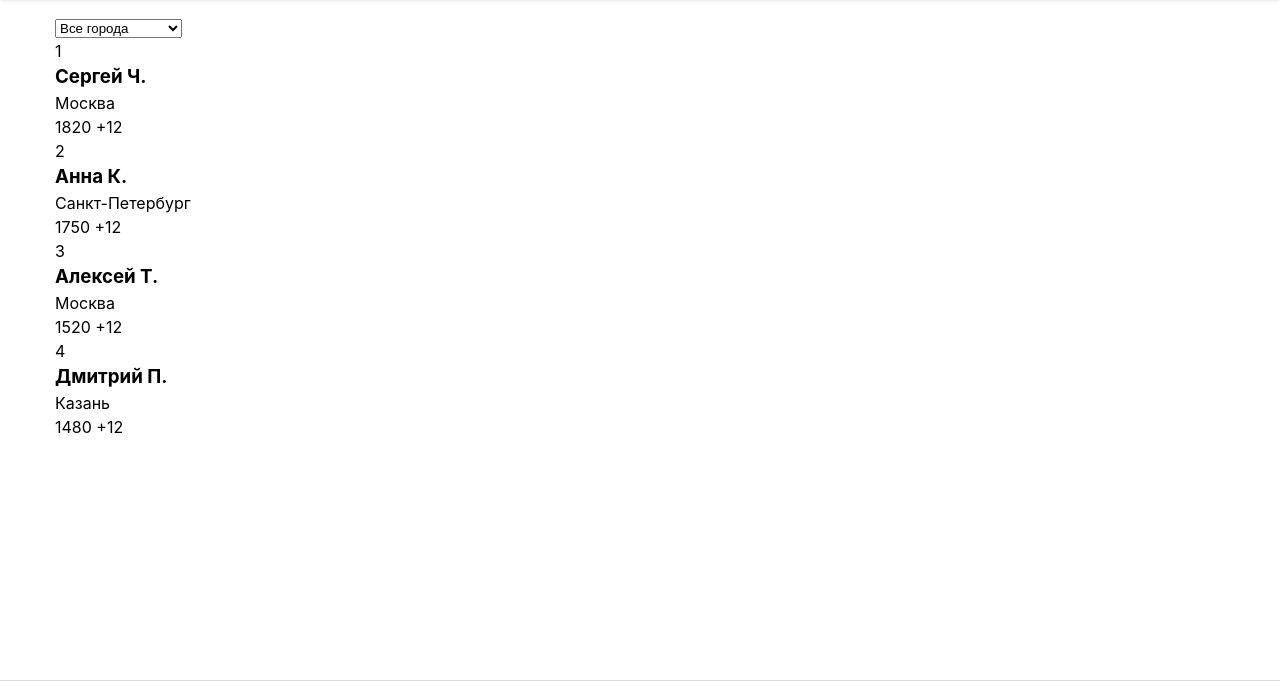
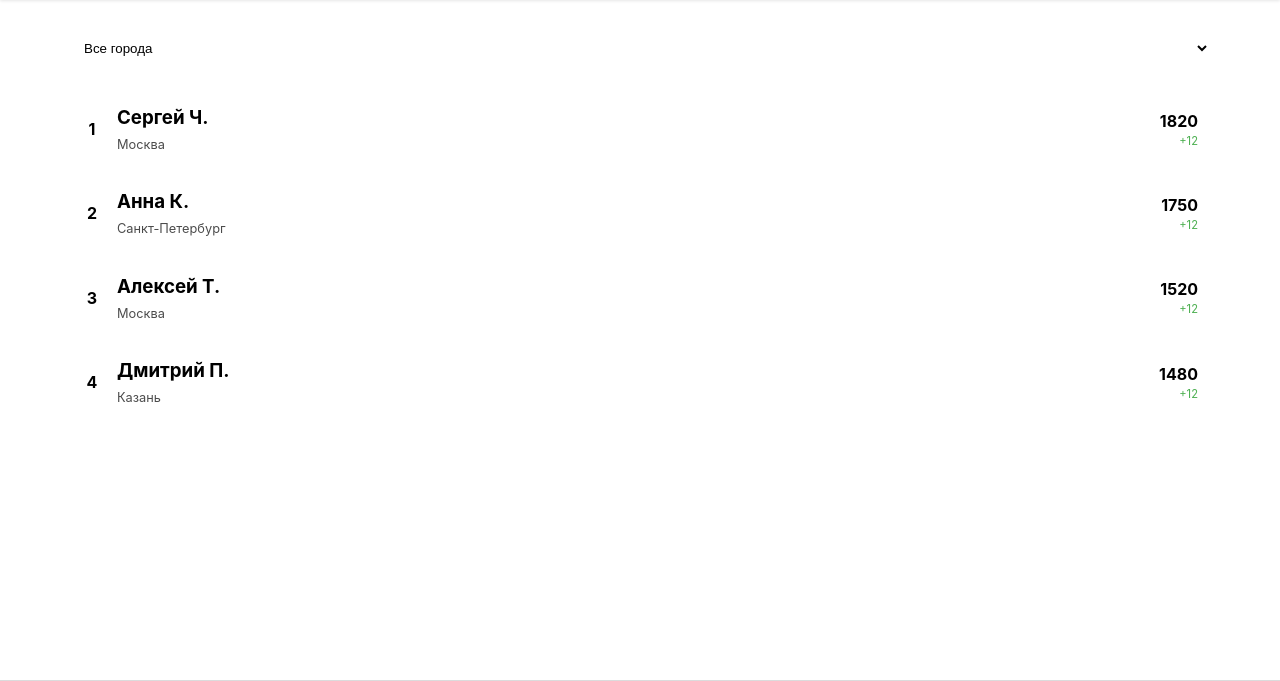
Before and after one commit to serj-the/queue_TT, a Flask app: page /rating in a window 1280 px wide. Shown: the part 60-741 px from the top of the page. Run offline with Flask 3, Linux system fonts and the light colour scheme; some libraries are stand-ins or nearby versions.

Commit message:
Update styles.css
добавили всякое для профилей и рейтинга

```diff
--- a/static/css/styles.css
+++ b/static/css/styles.css
@@ -102,3 +102,173 @@ body {
         font-size: 1.2rem;
     }
 }
+
+/* Стили профиля */
+.profile-container {
+    padding: 15px;
+}
+
+.profile-header {
+    display: flex;
+    align-items: center;
+    margin-bottom: 20px;
+}
+
+.profile-photo {
+    width: 80px;
+    height: 80px;
+    border-radius: 50%;
+    object-fit: cover;
+    margin-right: 15px;
+    border: 2px solid var(--tg-theme-button-color);
+}
+
+.rating-badge {
+    background: var(--tg-theme-secondary-bg-color);
+    padding: 5px 10px;
+    border-radius: 20px;
+    display: inline-flex;
+    align-items: center;
+    margin-top: 5px;
+}
+
+.rank {
+    font-size: 0.8em;
+    margin-left: 5px;
+    opacity: 0.8;
+}
+
+.stats-grid {
+    display: grid;
+    grid-template-columns: repeat(3, 1fr);
+    gap: 10px;
+    margin: 20px 0;
+}
+
+.stat-card {
+    background: var(--tg-theme-secondary-bg-color);
+    border-radius: 10px;
+    padding: 15px;
+    text-align: center;
+}
+
+.stat-value {
+    font-size: 1.5em;
+    font-weight: bold;
+}
+
+.stat-label {
+    font-size: 0.8em;
+    opacity: 0.7;
+}
+
+.section-title {
+    margin: 20px 0 10px;
+    font-size: 1.1em;
+}
+
+.games-list {
+    margin-bottom: 20px;
+}
+
+.game-item {
+    display: flex;
+    justify-content: space-between;
+    padding: 10px 0;
+    border-bottom: 1px solid var(--tg-theme-secondary-bg-color);
+}
+
+.game-item:last-child {
+    border-bottom: none;
+}
+
+.opponent {
+    flex: 2;
+}
+
+.result {
+    flex: 1;
+    text-align: center;
+    font-weight: bold;
+}
+
+.result.win {
+    color: #4CAF50;
+}
+
+.result.lose {
+    color: #F44336;
+}
+
+.game-date {
+    flex: 1;
+    text-align: right;
+    opacity: 0.7;
+    font-size: 0.9em;
+}
+
+/* Стили рейтинга */
+.rating-container {
+    padding: 15px;
+}
+
+.tg-select {
+    width: 100%;
+    padding: 10px;
+    border-radius: 8px;
+    border: 1px solid var(--tg-theme-secondary-bg-color);
+    background: var(--tg-theme-bg-color);
+    color: var(--tg-theme-text-color);
+    margin-bottom: 15px;
+}
+
+.players-list {
+    margin-top: 10px;
+}
+
+.player-card {
+    display: flex;
+    align-items: center;
+    padding: 12px;
+    margin-bottom: 10px;
+    background: var(--tg-theme-secondary-bg-color);
+    border-radius: 10px;
+}
+
+.player-card.current-user {
+    border-left: 3px solid var(--tg-theme-button-color);
+}
+
+.player-rank {
+    font-weight: bold;
+    margin-right: 15px;
+    width: 20px;
+    text-align: center;
+}
+
+.player-info {
+    flex: 1;
+}
+
+.player-info h3 {
+    margin-bottom: 3px;
+}
+
+.player-info p {
+    font-size: 0.8em;
+    opacity: 0.7;
+}
+
+.player-rating {
+    text-align: right;
+}
+
+.rating-value {
+    font-weight: bold;
+}
+
+.rating-change {
+    display: block;
+    font-size: 0.7em;
+    color: #4CAF50;
+}
```
